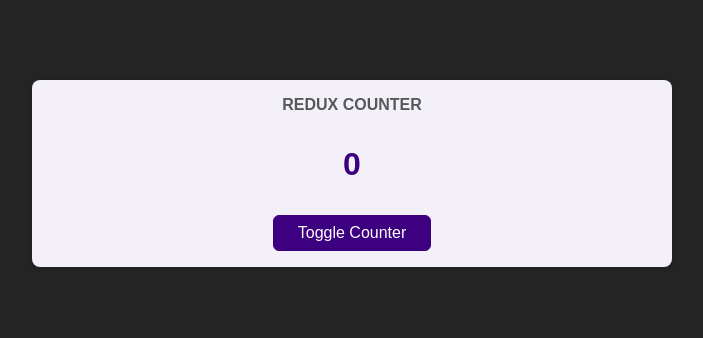
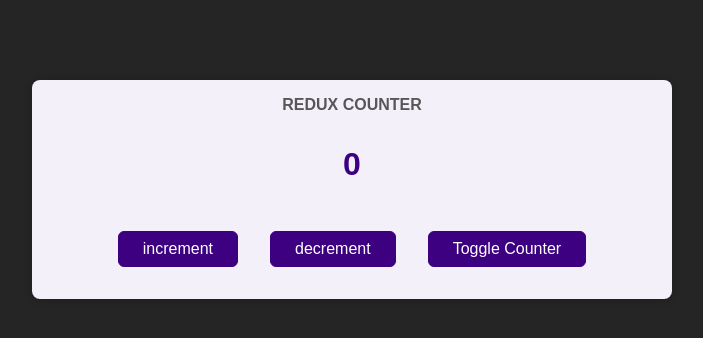
Before and after one commit to Shivam24S/React-redux, a React (Create React App) app: page / in a window 1280 px wide. Shown: the top 338 px of the page, without its empty margins (288-991 px from the left). Built offline with nearby package versions, Linux system fonts and the light colour scheme.

Commit message:
useDispatch (dispatching our actions to store)

```diff
--- a/src/components/Counter.js
+++ b/src/components/Counter.js
@@ -1,17 +1,32 @@
 import classes from "./Counter.module.css";
-import { useSelector } from "react-redux";
+import { useSelector, useDispatch } from "react-redux";
 
 const Counter = () => {
+  // 10.importing useSelector from react-redux it will subscribe this component to the store
+  // 11.useSelector will give store slice means  data which want in this component
+  const counter = useSelector((state) => state.counter);
+
+  // 12 importing useDispatch from react-redux it will dispatch our action to store
+
+  const dispatch = useDispatch();
+
+  const handleIncrement = () => {
+    //13. dispatching actions
+    dispatch({ type: "increment" });
+  };
+
+  const handleDecrement = () => {
+    dispatch({ type: "decrement" });
+  };
+
   const toggleCounterHandler = () => {};
-
-  // importing useSelector from react-redux it will subscribe this component to the store
-  // useSelector will give store slice means  data which want in this component
-  const counter = useSelector((state) => state.counter);
 
   return (
     <main className={classes.counter}>
       <h1>Redux Counter</h1>
       <div className={classes.value}>{counter}</div>
+      <button onClick={handleIncrement}>increment</button>
+      <button onClick={handleDecrement}>decrement</button>
       <button onClick={toggleCounterHandler}>Toggle Counter</button>
     </main>
   );
--- a/src/components/Counter.module.css
+++ b/src/components/Counter.module.css
@@ -21,3 +21,6 @@
   margin: 2rem 0;
   font-weight: bold;
 }
+.counter button {
+  margin: 1rem;
+}
```
